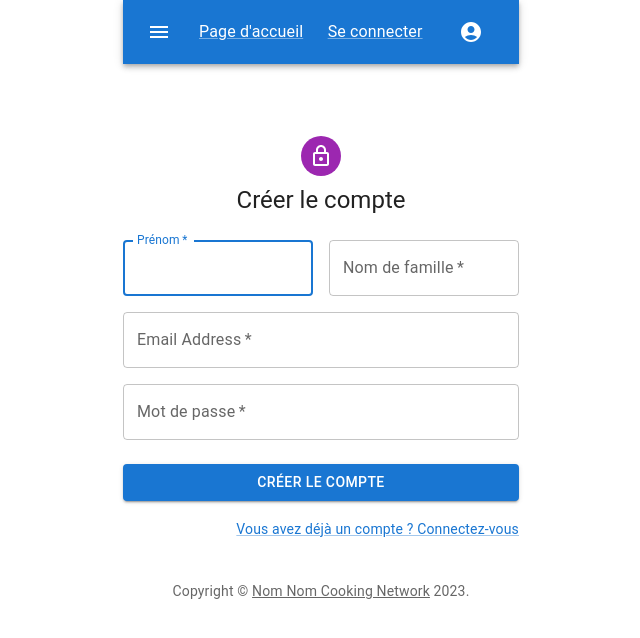
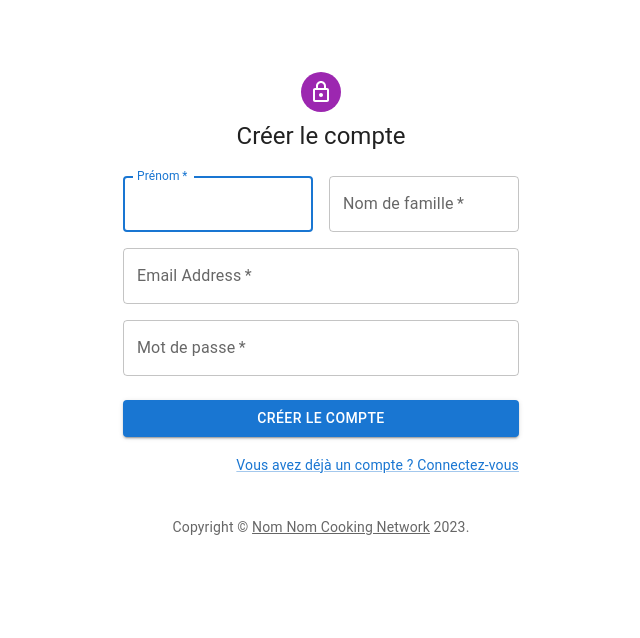
Before and after one commit to FlorianeLNT/NomNom-CookingNetwork, a React (Vite) app: page /register in a window 1280 px wide. Shown: the top 638 px of the page, without its empty margins (319-959 px from the left). Built offline with nearby package versions, Linux system fonts and the light colour scheme.

Commit message:
redirection depuis login et signUp / mise en page de la NavBar / création navigate entre profil, acceuil, connexion / suppression navbar sur page login & signUp / contenu en dur pour preview PostedCard / prise en compte de Token dans localstorage pour adapter la navbar

```diff
--- a/src/Component/Home/Home.jsx
+++ b/src/Component/Home/Home.jsx
@@ -9,6 +9,7 @@ function Home() {
   return (
     <>
       <NavBar />
+      <PostedCard />
     </>
   );
 }
--- a/src/Component/Login/Login.jsx
+++ b/src/Component/Login/Login.jsx
@@ -3,8 +3,6 @@ import Avatar from "@mui/material/Avatar";
 import Button from "@mui/material/Button";
 import CssBaseline from "@mui/material/CssBaseline";
 import TextField from "@mui/material/TextField";
-import FormControlLabel from "@mui/material/FormControlLabel";
-import Checkbox from "@mui/material/Checkbox";
 import Link from "@mui/material/Link";
 import Grid from "@mui/material/Grid";
 import Box from "@mui/material/Box";
@@ -12,7 +10,7 @@ import LockOutlinedIcon from "@mui/icons-material/LockOutlined";
 import Typography from "@mui/material/Typography";
 import Container from "@mui/material/Container";
 import { createTheme, ThemeProvider } from "@mui/material/styles";
-import NavBar from "../NavBar/NavBar";
+import { useNavigate } from "react-router-dom";
 
 function Copyright(props) {
   return (
@@ -38,6 +36,11 @@ function Login() {
   const [email, setEmail] = useState("");
   const [password, setPassword] = useState("");
   const [message, setMessage] = useState(null);
+  const navigate = useNavigate();
+
+  const navigateToHome = () => {
+    navigate("/");
+  };
 
   const handleSubmit = async (event) => {
     event.preventDefault();
@@ -72,14 +75,13 @@ function Login() {
     if (response.status === 200) {
       const token = data.token;
       localStorage.setItem("token", token);
-      setMessage("Vous êtes connecté");
     }
+    navigateToHome();
   };
 
   return (
     <ThemeProvider theme={defaultTheme}>
       <Container component="main" maxWidth="xs">
-        <NavBar />
         <CssBaseline />
         <Box
           sx={{
--- a/src/Component/NavBar/NavBar.css
+++ b/src/Component/NavBar/NavBar.css
@@ -0,0 +1,4 @@
+body {
+  margin: 0px;
+  background-color: rgb(181, 181, 181);
+}
--- a/src/Component/NavBar/NavBar.jsx
+++ b/src/Component/NavBar/NavBar.jsx
@@ -6,13 +6,19 @@ import Typography from "@mui/material/Typography";
 import IconButton from "@mui/material/IconButton";
 import MenuIcon from "@mui/icons-material/Menu";
 import AccountCircle from "@mui/icons-material/AccountCircle";
+import Switch from "@mui/material/Switch";
+import FormControlLabel from "@mui/material/FormControlLabel";
+import FormGroup from "@mui/material/FormGroup";
 import MenuItem from "@mui/material/MenuItem";
 import Menu from "@mui/material/Menu";
 import Link from "@mui/material/Link";
+import { useNavigate } from "react-router-dom";
 
 export default function MenuAppBar() {
   const [auth, setAuth] = React.useState(true);
   const [anchorEl, setAnchorEl] = React.useState(null);
+  const navigate = useNavigate();
+  const isAuthenticated = !!localStorage.getItem("token");
 
   const handleChange = (event) => {
     setAuth(event.target.checked);
@@ -26,56 +32,54 @@ export default function MenuAppBar() {
     setAnchorEl(null);
   };
 
+  const navigateToLogin = () => {
+    navigate("/login");
+  };
+  const navigateToHome = () => {
+    navigate("/");
+  };
+  const navigateToProfil = () => {
+    navigate("/profil");
+  };
+  // const navigateToEditProfil = () => {
+  //   navigate("/editprofil");
+  // };
+  const handleLogout = () => {
+    localStorage.removeItem("token");
+    setAuth(false);
+    navigateToHome();
+  };
   return (
     <Box sx={{ flexGrow: 1 }}>
-      <AppBar position="static">
+      <AppBar
+        position="static"
+        sx={{ backgroundColor: "#6b041f", height: "10vh" }}
+      >
         <Toolbar>
-          <IconButton
-            size="large"
-            edge="start"
-            color="inherit"
-            aria-label="menu"
-            sx={{ mr: 2 }}
+          <MenuItem
+            onClick={navigateToHome}
+            variant="h6"
+            component="div"
+            sx={{ fontSize: "2rem" }}
           >
-            <MenuIcon />
-          </IconButton>
-          <Link href="/" color={"#fff"} sx={{ flexGrow: 1 }}>
-            Page d'accueil
-          </Link>
-          <Link href="/login" color={"#fff"} sx={{ flexGrow: 1 }}>
-            Se connecter
-          </Link>
-          {auth && (
-            <div>
-              <IconButton
-                size="large"
-                aria-label="account of current user"
-                aria-controls="menu-appbar"
-                aria-haspopup="true"
-                onClick={handleMenu}
-                color="inherit"
-              >
-                <AccountCircle />
-              </IconButton>
-              <Menu
-                id="menu-appbar"
-                anchorEl={anchorEl}
-                anchorOrigin={{
-                  vertical: "top",
-                  horizontal: "right",
-                }}
-                keepMounted
-                transformOrigin={{
-                  vertical: "top",
-                  horizontal: "right",
-                }}
-                open={Boolean(anchorEl)}
-                onClose={handleClose}
-              >
-                <MenuItem onClick={handleClose}>Profile</MenuItem>
-                <MenuItem onClick={handleClose}>My account</MenuItem>
-              </Menu>
-            </div>
+            Accueil
+          </MenuItem>
+          {isAuthenticated ? (
+            <>
+              <MenuItem sx={{ fontSize: "2rem" }} onClick={navigateToProfil}>
+                Mon Profil
+              </MenuItem>
+              <MenuItem sx={{ fontSize: "2rem" }} onClick={handleLogout}>
+                Déconnexion
+              </MenuItem>
+              {/* <MenuItem onClick={navigateToEditProfil}>
+                Modifier Profil
+              </MenuItem> */}
+            </>
+          ) : (
+            <MenuItem sx={{ fontSize: "2rem" }} onClick={navigateToLogin}>
+              Connexion
+            </MenuItem>
           )}
         </Toolbar>
       </AppBar>
--- a/src/Component/PostedCard/PostedCard.jsx
+++ b/src/Component/PostedCard/PostedCard.jsx
@@ -55,12 +55,14 @@ function PostedCard() {
       <CardMedia
         component="img"
         height="194"
-        image={"/static/images/cards/paella.jpg"}
+        image={
+          "https://www.cuisineactuelle.fr/imgre/fit/https.3A.2F.2Fi.2Epmdstatic.2Enet.2Fcac.2F2023.2F07.2F21.2Fd6d4f282-c01c-4ab0-99ca-2824d28e1fd2.2Ejpeg/750x562/quality/80/crop-from/center/cr/wqkgQmVyZ2Vyb24vU3VjcsOpIFNhbMOpIC8gQ3Vpc2luZSBBY3R1ZWxsZQ%3D%3D/focus-point/731%2C820/paella-traditionnelle.jpeg"
+        }
         alt="Paella dish"
       />
       <CardContent>
         <Typography variant="h5" color="text.secondary">
-          TITRE ICI{title}
+          PAËLLA{title}
         </Typography>
       </CardContent>
       <CardActions disableSpacing>
@@ -81,7 +83,26 @@ function PostedCard() {
       </CardActions>
       <Collapse in={expanded} timeout="auto" unmountOnExit>
         <CardContent>
-          <Typography paragraph>CONTENU:{content}</Typography>
+          <Typography paragraph>
+            Lorem, ipsum dolor sit amet consectetur adipisicing elit. Molestiae
+            odio saepe fuga laborum quo dolor laboriosam harum quasi aspernatur
+            vel soluta ea sapiente unde cum, assumenda ducimus, tempore ipsum
+            laudantium consequuntur error aliquid iure? Velit, repellendus
+            dolores explicabo architecto reiciendis exercitationem quia,
+            delectus, vel alias necessitatibus repudiandae ad. Ab eos rem
+            officia nostrum unde? Dolore consequuntur, ducimus quasi ut quae
+            laudantium odio nemo veniam iusto soluta eligendi officia facere
+            distinctio maiores beatae cumque culpa esse earum rerum, dignissimos
+            consequatur. Inventore, repellat! Quisquam voluptates, porro
+            reiciendis mollitia veritatis debitis omnis deleniti ipsa tempora
+            dolorem eaque est, ex libero eius voluptatum repudiandae fugit et
+            facere incidunt. Dolores non iusto eum debitis fugiat labore
+            praesentium cum excepturi. Perferendis incidunt harum quos nobis.
+            Harum commodi cumque natus earum nemo id, atque obcaecati, expedita
+            ipsum laborum voluptatum explicabo assumenda eos aperiam blanditiis
+            adipisci odit animi aliquid veritatis et accusantium porro iusto.
+            Veritatis voluptatem quas iure?{content}
+          </Typography>
         </CardContent>
       </Collapse>
     </Card>
--- a/src/Component/Signup/Signup.jsx
+++ b/src/Component/Signup/Signup.jsx
@@ -3,8 +3,6 @@ import Avatar from "@mui/material/Avatar";
 import Button from "@mui/material/Button";
 import CssBaseline from "@mui/material/CssBaseline";
 import TextField from "@mui/material/TextField";
-import FormControlLabel from "@mui/material/FormControlLabel";
-import Checkbox from "@mui/material/Checkbox";
 import Link from "@mui/material/Link";
 import Grid from "@mui/material/Grid";
 import Box from "@mui/material/Box";
@@ -12,7 +10,7 @@ import LockOutlinedIcon from "@mui/icons-material/LockOutlined";
 import Typography from "@mui/material/Typography";
 import Container from "@mui/material/Container";
 import { createTheme, ThemeProvider } from "@mui/material/styles";
-import NavBar from "../NavBar/NavBar";
+import { useNavigate } from "react-router-dom";
 
 function Copyright(props) {
   return (
@@ -40,6 +38,11 @@ function SignUp() {
   const [firstName, setFirstName] = useState("");
   const [lastName, setLastName] = useState("");
   const [message, setMessage] = useState("");
+  const navigate = useNavigate();
+
+  const navigateToLogin = () => {
+    navigate("/login");
+  };
 
   const handleSubmit = async (event) => {
     event.preventDefault();
@@ -70,12 +73,12 @@ function SignUp() {
     if (data.message) {
       setMessage(data.message);
     }
+    navigateToLogin();
   };
 
   return (
     <ThemeProvider theme={defaultTheme}>
       <Container component="main" maxWidth="xs">
-        <NavBar />
         <CssBaseline />
         <Box
           sx={{
```
